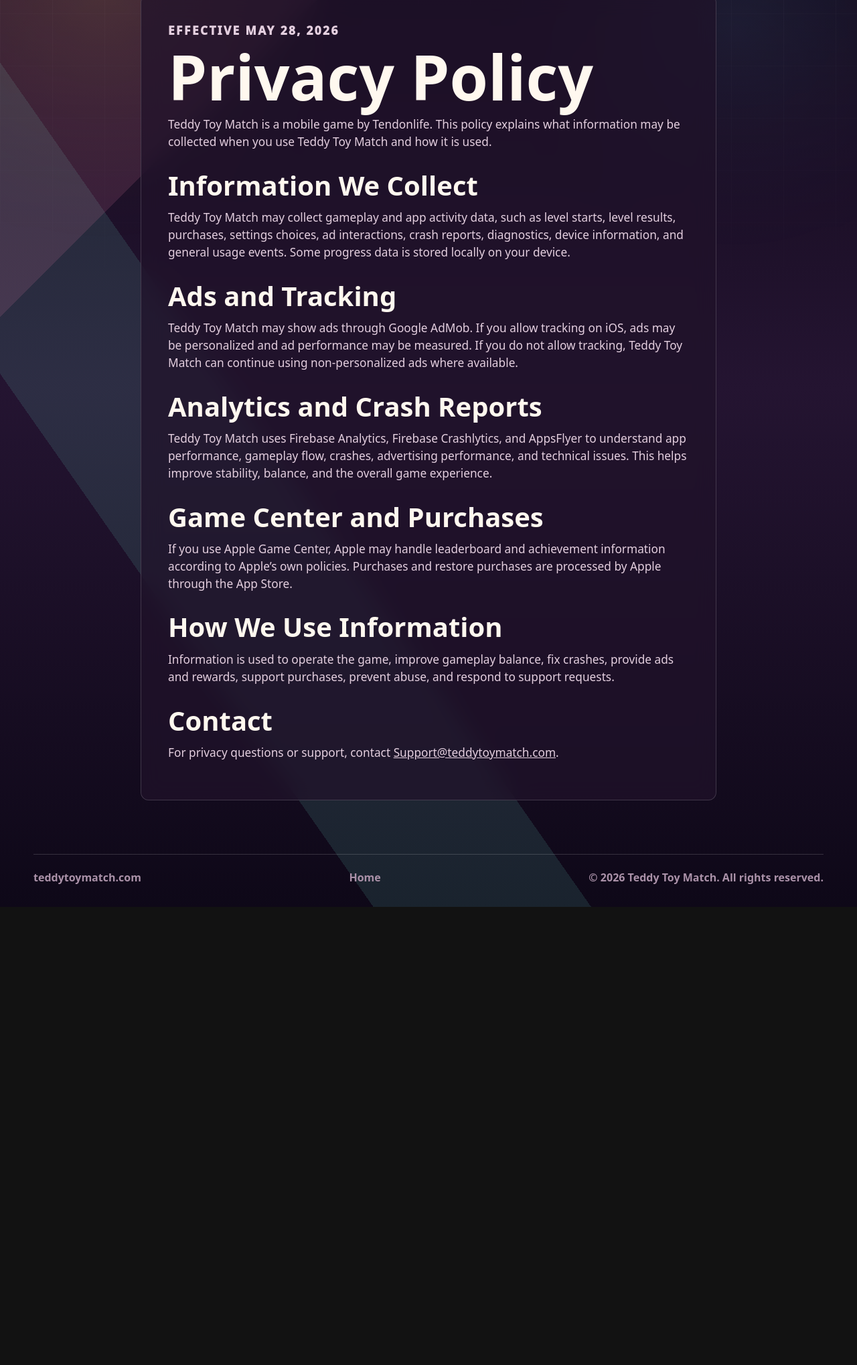
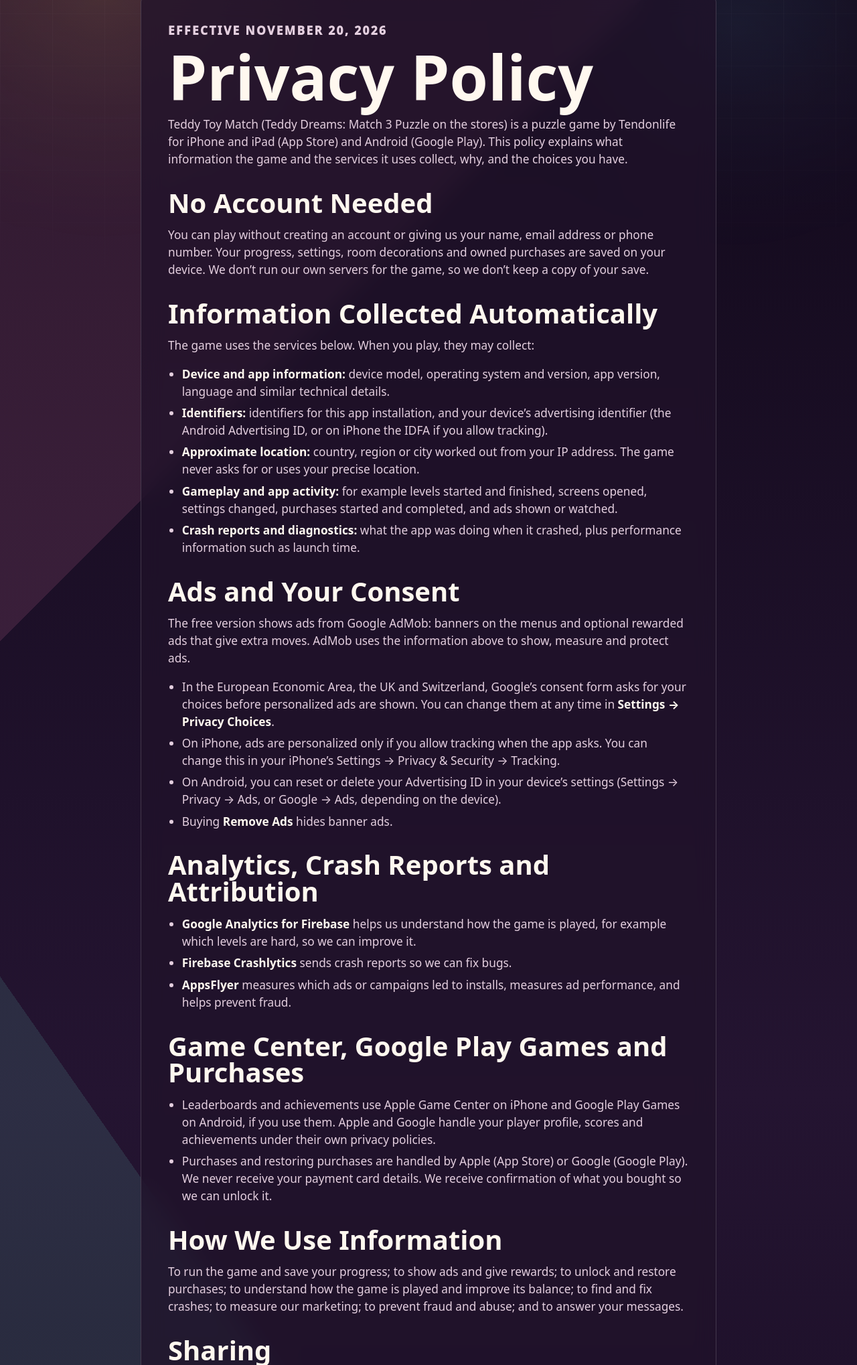
Before and after one commit to ShadyGhalab/TeddyToyMatch-Website, a plain HTML site: page privacy.html in a window 1280 px wide. Shown: the part 136-2174 px from the top of the page at 67% size. Before the commit the page ends 1490 px from the top, so only its background shows below. Drawn offline with Linux system fonts and the light colour scheme.

Commit message:
Update the privacy policy for iPhone and Android
Covers Google Play, Google Play Games and the Android Advertising ID next
to the App Store and Game Center, and adds sections on consent, sharing,
retention, your choices and children, matching the Google Play Data
safety answers.

Co-Authored-By: Claude Opus 5.5 <noreply@anthropic.com>

```diff
--- a/privacy.html
+++ b/privacy.html
@@ -4,7 +4,7 @@
     <meta charset="utf-8">
     <meta name="viewport" content="width=device-width, initial-scale=1">
     <title>Privacy Policy - Teddy Toy Match</title>
-    <meta name="description" content="Teddy Toy Match privacy policy.">
+    <meta name="description" content="Teddy Toy Match privacy policy for iPhone, iPad and Android.">
     <meta name="theme-color" content="#170d23">
     <link rel="icon" href="assets/favicon.svg" type="image/svg+xml">
     <link rel="stylesheet" href="styles.css">
@@ -26,27 +26,79 @@
 
     <main>
       <section class="legal-page">
-        <p class="eyebrow">Effective May 28, 2026</p>
+        <p class="eyebrow">Effective November 20, 2026</p>
         <h1>Privacy Policy</h1>
-        <p>Teddy Toy Match is a mobile game by Tendonlife. This policy explains what information may be collected when you use Teddy Toy Match and how it is used.</p>
+        <p>Teddy Toy Match (Teddy Dreams: Match 3 Puzzle on the stores) is a puzzle game by Tendonlife for iPhone and iPad (App Store) and Android (Google Play). This policy explains what information the game and the services it uses collect, why, and the choices you have.</p>
 
-        <h2>Information We Collect</h2>
-        <p>Teddy Toy Match may collect gameplay and app activity data, such as level starts, level results, purchases, settings choices, ad interactions, crash reports, diagnostics, device information, and general usage events. Some progress data is stored locally on your device.</p>
+        <h2>No Account Needed</h2>
+        <p>You can play without creating an account or giving us your name, email address or phone number. Your progress, settings, room decorations and owned purchases are saved on your device. We don’t run our own servers for the game, so we don’t keep a copy of your save.</p>
 
-        <h2>Ads and Tracking</h2>
-        <p>Teddy Toy Match may show ads through Google AdMob. If you allow tracking on iOS, ads may be personalized and ad performance may be measured. If you do not allow tracking, Teddy Toy Match can continue using non-personalized ads where available.</p>
+        <h2>Information Collected Automatically</h2>
+        <p>The game uses the services below. When you play, they may collect:</p>
+        <ul>
+          <li><strong>Device and app information:</strong> device model, operating system and version, app version, language and similar technical details.</li>
+          <li><strong>Identifiers:</strong> identifiers for this app installation, and your device’s advertising identifier (the Android Advertising ID, or on iPhone the IDFA if you allow tracking).</li>
+          <li><strong>Approximate location:</strong> country, region or city worked out from your IP address. The game never asks for or uses your precise location.</li>
+          <li><strong>Gameplay and app activity:</strong> for example levels started and finished, screens opened, settings changed, purchases started and completed, and ads shown or watched.</li>
+          <li><strong>Crash reports and diagnostics:</strong> what the app was doing when it crashed, plus performance information such as launch time.</li>
+        </ul>
 
-        <h2>Analytics and Crash Reports</h2>
-        <p>Teddy Toy Match uses Firebase Analytics, Firebase Crashlytics, and AppsFlyer to understand app performance, gameplay flow, crashes, advertising performance, and technical issues. This helps improve stability, balance, and the overall game experience.</p>
+        <h2>Ads and Your Consent</h2>
+        <p>The free version shows ads from Google AdMob: banners on the menus and optional rewarded ads that give extra moves. AdMob uses the information above to show, measure and protect ads.</p>
+        <ul>
+          <li>In the European Economic Area, the UK and Switzerland, Google’s consent form asks for your choices before personalized ads are shown. You can change them at any time in <strong>Settings → Privacy Choices</strong>.</li>
+          <li>On iPhone, ads are personalized only if you allow tracking when the app asks. You can change this in your iPhone’s Settings → Privacy &amp; Security → Tracking.</li>
+          <li>On Android, you can reset or delete your Advertising ID in your device’s settings (Settings → Privacy → Ads, or Google → Ads, depending on the device).</li>
+          <li>Buying <strong>Remove Ads</strong> hides banner ads.</li>
+        </ul>
 
-        <h2>Game Center and Purchases</h2>
-        <p>If you use Apple Game Center, Apple may handle leaderboard and achievement information according to Apple’s own policies. Purchases and restore purchases are processed by Apple through the App Store.</p>
+        <h2>Analytics, Crash Reports and Attribution</h2>
+        <ul>
+          <li><strong>Google Analytics for Firebase</strong> helps us understand how the game is played, for example which levels are hard, so we can improve it.</li>
+          <li><strong>Firebase Crashlytics</strong> sends crash reports so we can fix bugs.</li>
+          <li><strong>AppsFlyer</strong> measures which ads or campaigns led to installs, measures ad performance, and helps prevent fraud.</li>
+        </ul>
+
+        <h2>Game Center, Google Play Games and Purchases</h2>
+        <ul>
+          <li>Leaderboards and achievements use Apple Game Center on iPhone and Google Play Games on Android, if you use them. Apple and Google handle your player profile, scores and achievements under their own privacy policies.</li>
+          <li>Purchases and restoring purchases are handled by Apple (App Store) or Google (Google Play). We never receive your payment card details. We receive confirmation of what you bought so we can unlock it.</li>
+        </ul>
 
         <h2>How We Use Information</h2>
-        <p>Information is used to operate the game, improve gameplay balance, fix crashes, provide ads and rewards, support purchases, prevent abuse, and respond to support requests.</p>
+        <p>To run the game and save your progress; to show ads and give rewards; to unlock and restore purchases; to understand how the game is played and improve its balance; to find and fix crashes; to measure our marketing; to prevent fraud and abuse; and to answer your messages.</p>
+
+        <h2>Sharing</h2>
+        <p>We share information only with the service providers named above, which process it to provide their services to us, and when the law requires it. Google may also use AdMob data for its own advertising purposes as described in its policies, subject to your consent choices. We don’t sell your personal information.</p>
+
+        <h2>How Long Information Is Kept</h2>
+        <p>Information on your device stays until you reset your progress or delete the game. Information collected by our service providers is kept only as long as needed for the purposes above, according to each provider’s retention settings.</p>
+
+        <h2>Your Choices and Rights</h2>
+        <ul>
+          <li>Change ad consent in Settings → Privacy Choices (where offered), the iPhone tracking setting, or your Android Advertising ID settings.</li>
+          <li>Reset your progress in Settings, or delete the game to remove everything stored on your device.</li>
+          <li>Depending on where you live, you may have rights to access, correct or delete personal information or object to its use. Email us and we’ll help.</li>
+        </ul>
+
+        <h2>Children</h2>
+        <p>Teddy Toy Match is a general-audience game and is not directed to children under 13. We don’t knowingly collect personal information from children under 13. If you believe a child under 13 has used the game and information was collected, please contact us.</p>
+
+        <h2>Security and International Transfers</h2>
+        <p>Our service providers encrypt the information in transit. They may process it in countries other than yours, under safeguards required by law.</p>
+
+        <h2>Changes</h2>
+        <p>We’ll post any changes to this policy here and update the effective date.</p>
 
         <h2>Contact</h2>
-        <p>For privacy questions or support, contact <a href="mailto:Support@teddytoymatch.com">Support@teddytoymatch.com</a>.</p>
+        <p>For privacy questions or requests, contact <a href="mailto:Support@teddytoymatch.com">Support@teddytoymatch.com</a>.</p>
+
+        <h2>Service Providers’ Policies</h2>
+        <ul>
+          <li>Google (AdMob, Firebase, Google Play Games, Google Play): <a href="https://policies.google.com/privacy">policies.google.com/privacy</a>, and how Google uses information from apps that use its services: <a href="https://policies.google.com/technologies/partner-sites">policies.google.com/technologies/partner-sites</a></li>
+          <li>AppsFlyer: <a href="https://www.appsflyer.com/legal/privacy-policy/">appsflyer.com/legal/privacy-policy</a></li>
+          <li>Apple (Game Center, App Store): <a href="https://www.apple.com/legal/privacy/">apple.com/legal/privacy</a></li>
+        </ul>
       </section>
     </main>
 
--- a/styles.css
+++ b/styles.css
@@ -579,9 +579,22 @@ footer {
   font-size: clamp(1.7rem, 4vw, 2.5rem);
 }
 
-.legal-page p {
+.legal-page p,
+.legal-page ul {
   color: var(--muted);
   font-size: 1.08rem;
+}
+
+.legal-page ul {
+  padding-left: 1.3rem;
+}
+
+.legal-page li {
+  margin: 0.4rem 0;
+}
+
+.legal-page strong {
+  color: var(--ink);
 }
 
 footer {
```
